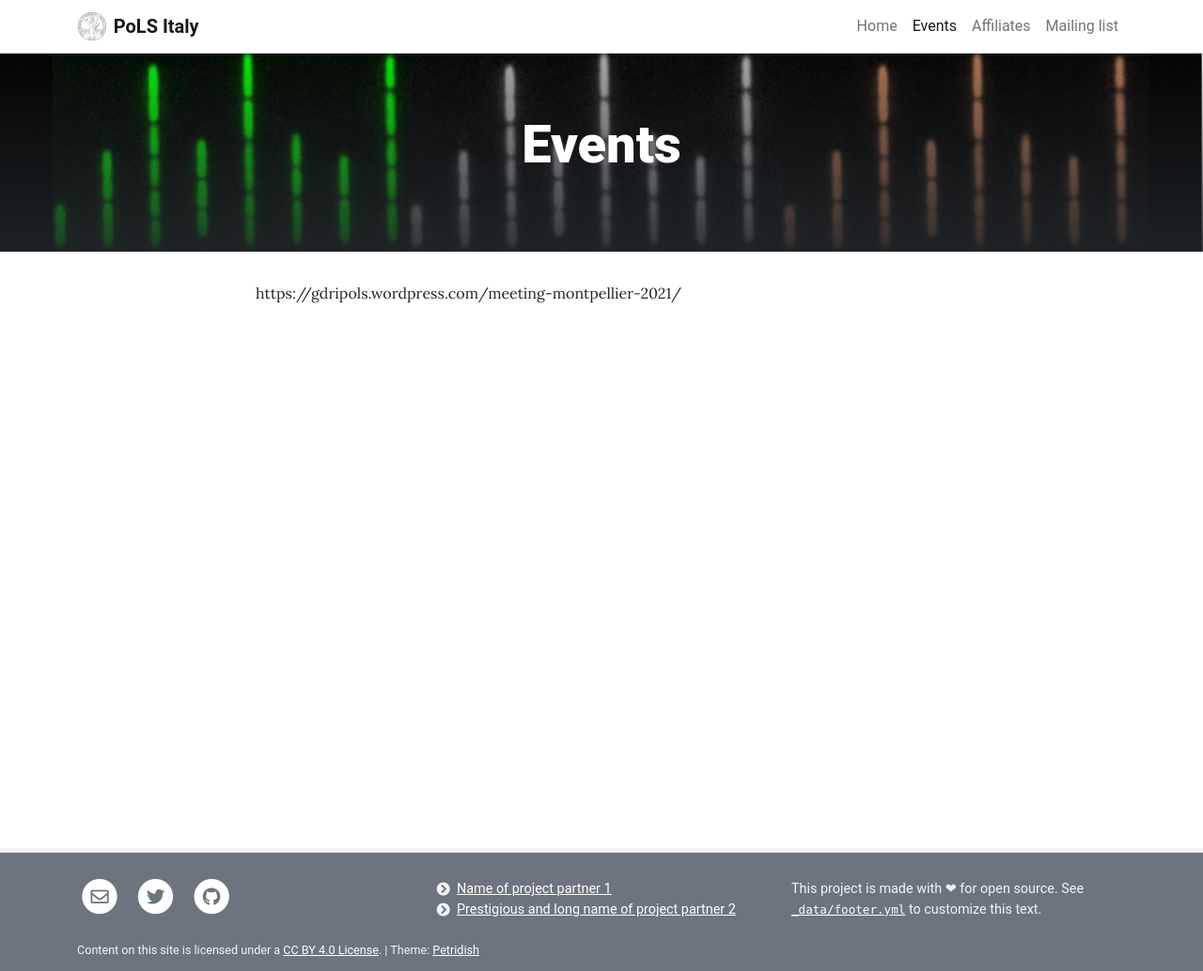
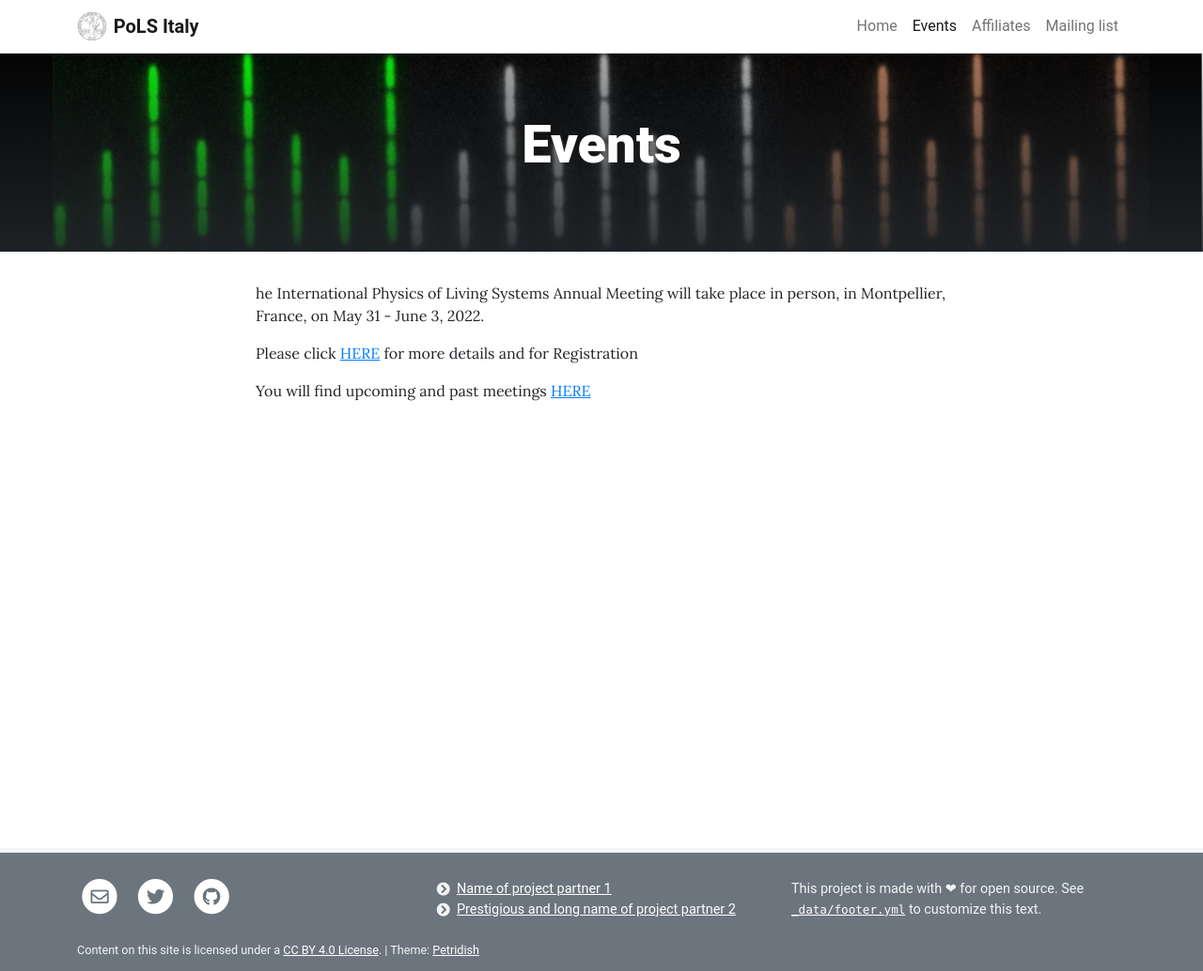
Before and after one commit to ilaria-iuliani/pols, a Jekyll site: the page built from pages/events.md, in a window 1280 px wide. Shown: the whole page at 94% size. Built offline with Jekyll 4.4.1, drawn with Linux system fonts in a browser that asks for light colours.

Commit message:
Update events.md

```diff
--- a/pages/events.md
+++ b/pages/events.md
@@ -3,6 +3,9 @@ title: Events
 background: /assets/theme/images/gwr.png
 permalink: /events/
 ---
+he International Physics of Living Systems Annual Meeting will take place in person, in Montpellier, France, on May 31 - June 3, 2022.
+
+Please click [HERE](https://gdripols.wordpress.com/meeting-montpellier-2021/) for more details and for Registration
 
 
-https://gdripols.wordpress.com/meeting-montpellier-2021/
+You will find upcoming and past meetings [HERE](https://pols.rice.edu/upcoming-meetings)
```
